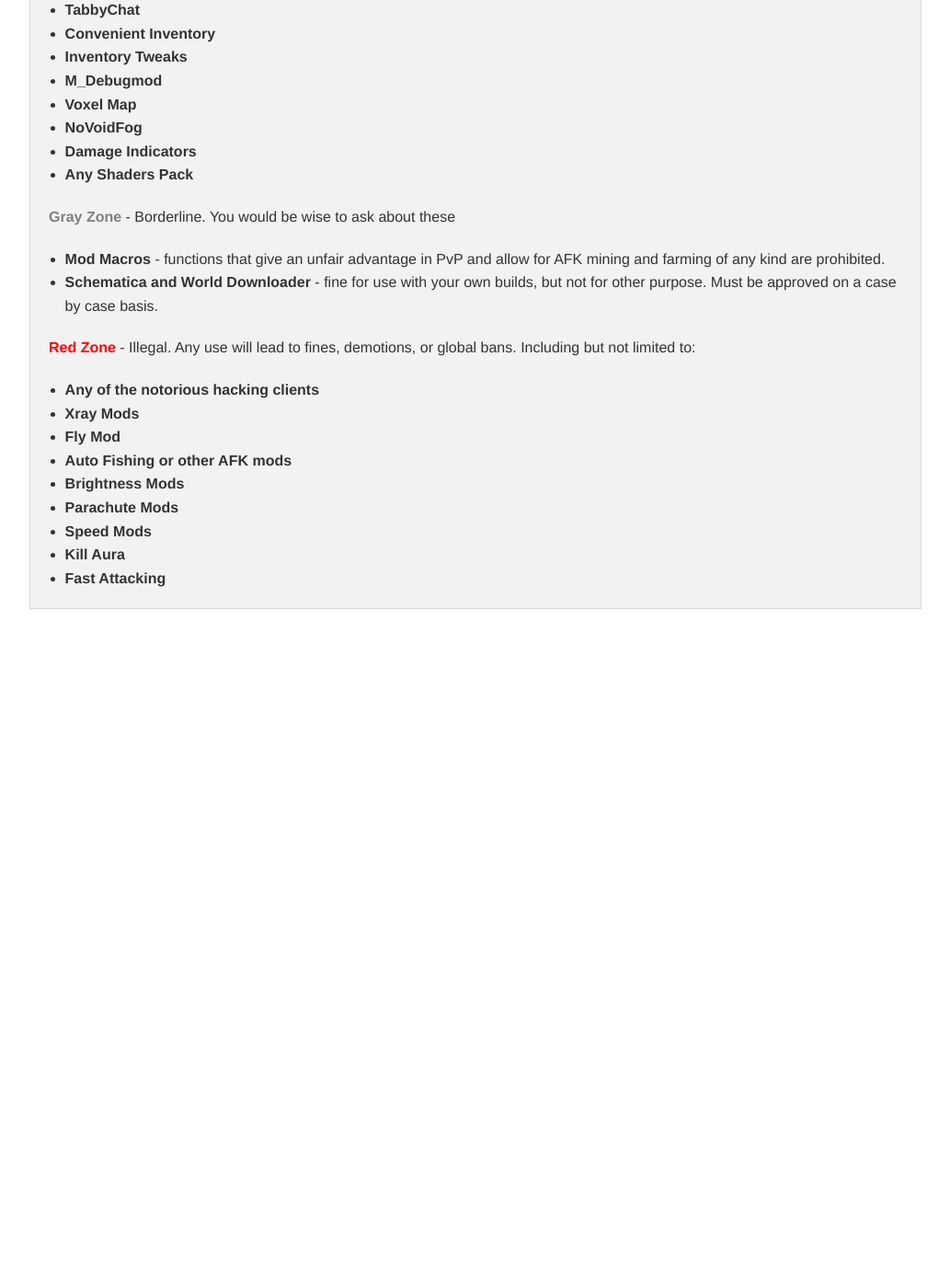
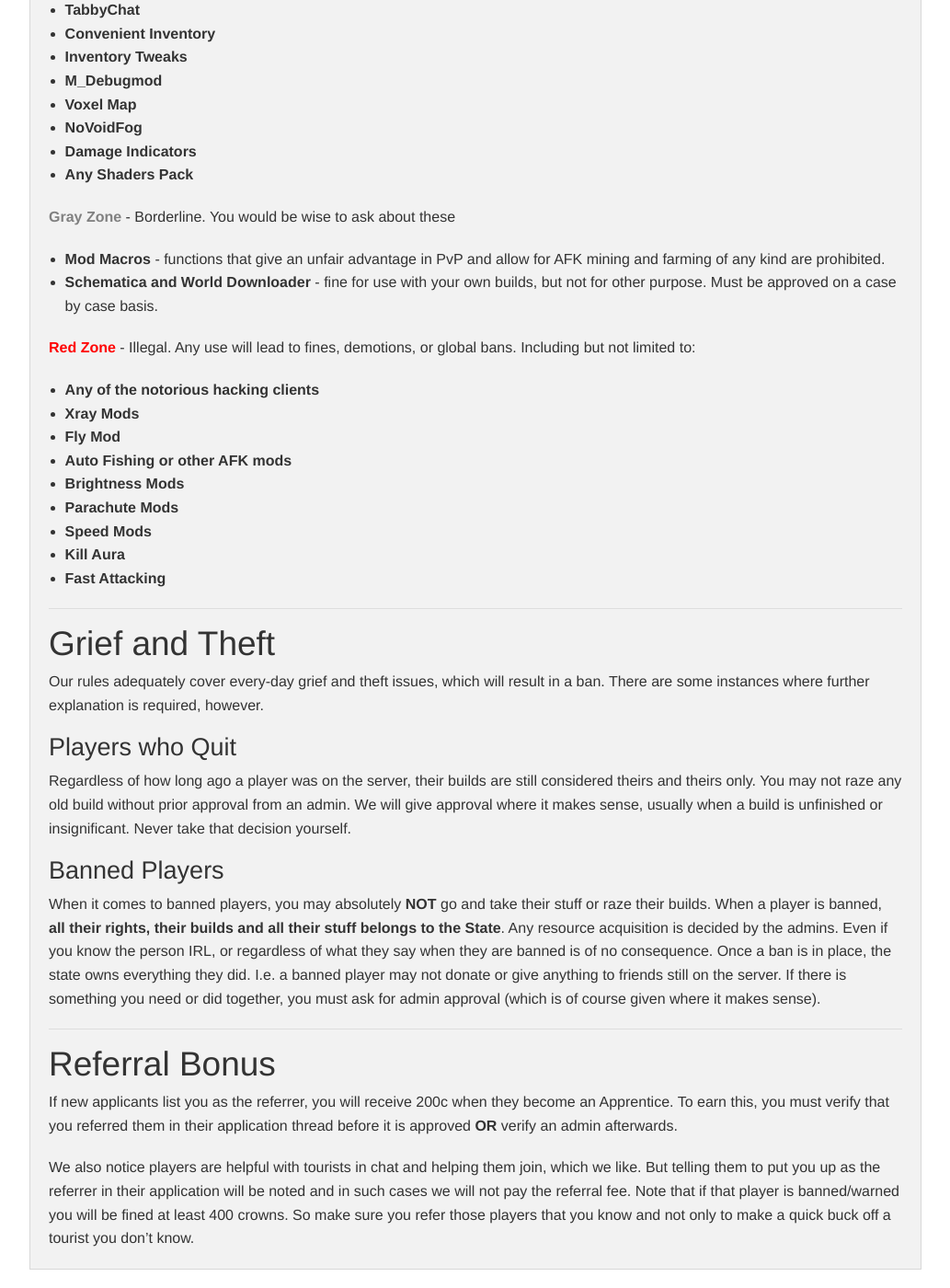
Before and after one commit to damnation-eu/website-beta, a Jekyll site: the page built from rules.md, in a window 1280 px wide and 1400 px high, scrolled down 2570 px. Shown: the whole window at 92% size, without its empty margins (123-1156 px from the left). Built offline with Jekyll 4.4.1, drawn with Linux system fonts in a browser that asks for light colours; nearby versions of some CDN libraries; library files that are not in the unit come from our copies; before the commit the page ends 3252 px from its top, so only the background shows below that.

Commit message:
Finish Rules.md

```diff
--- a/rules.md
+++ b/rules.md
@@ -111,3 +111,25 @@
 * **Speed Mods**
 * **Kill Aura**
 * **Fast Attacking**
+
+---
+
+## Grief and Theft
+
+Our rules adequately cover every-day grief and theft issues, which will result in a ban. There are some instances where further explanation is required, however.
+
+### Players who Quit
+
+Regardless of how long ago a player was on the server, their builds are still considered theirs and theirs only. You may not raze any old build without prior approval from an admin. We will give approval where it makes sense, usually when a build is unfinished or insignificant. Never take that decision yourself.
+
+### Banned Players
+
+When it comes to banned players, you may absolutely **NOT** go and take their stuff or raze their builds. When a player is banned, **all their rights, their builds and all their stuff belongs to the State**. Any resource acquisition is decided by the admins. Even if you know the person IRL, or regardless of what they say when they are banned is of no consequence. Once a ban is in place, the state owns everything they did. I.e. a banned player may not donate or give anything to friends still on the server. If there is something you need or did together, you must ask for admin approval (which is of course given where it makes sense).
+
+---
+
+## Referral Bonus
+
+If new applicants list you as the referrer, you will receive 200c when they become an Apprentice. To earn this, you must verify that you referred them in their application thread before it is approved **OR** verify an admin afterwards.
+
+We also notice players are helpful with tourists in chat and helping them join, which we like. But telling them to put you up as the referrer in their application will be noted and in such cases we will not pay the referral fee. Note that if that player is banned/warned you will be fined at least 400 crowns. So make sure you refer those players that you know and not only to make a quick buck off a tourist you don't know.
```
